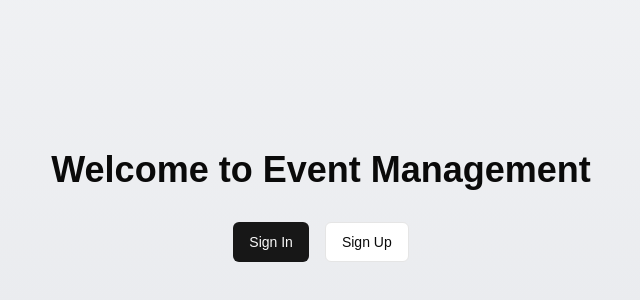
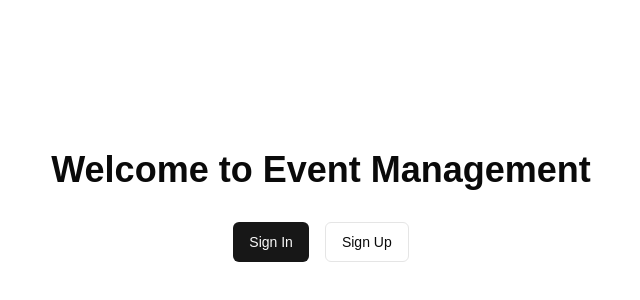
Before and after one commit to kachman-git/event_manager, a Next.js app in the folder apps/web/: page / in a window 1280 px wide. Shown: the part 194-494 px from the top of the page, without its empty margins (319-959 px from the left). Built offline with nearby package versions, Linux system fonts and the light colour scheme.

Commit message:
refactor: remove unnecessary gradient background from Home component

```diff
--- a/apps/web/app/page.tsx
+++ b/apps/web/app/page.tsx
@@ -3,7 +3,7 @@
 
 export default function Home() {
   return (
-    <div className="flex flex-col items-center justify-center min-h-screen bg-gradient-to-b from-gray-100 to-gray-200 p-4 text-center">
+    <div className="flex flex-col items-center justify-center min-h-screen p-4 text-center">
       <h1 className="text-4xl font-bold mb-8">Welcome to Event Management</h1>
       <div className="space-x-4">
         <Link href="/signin">
```
